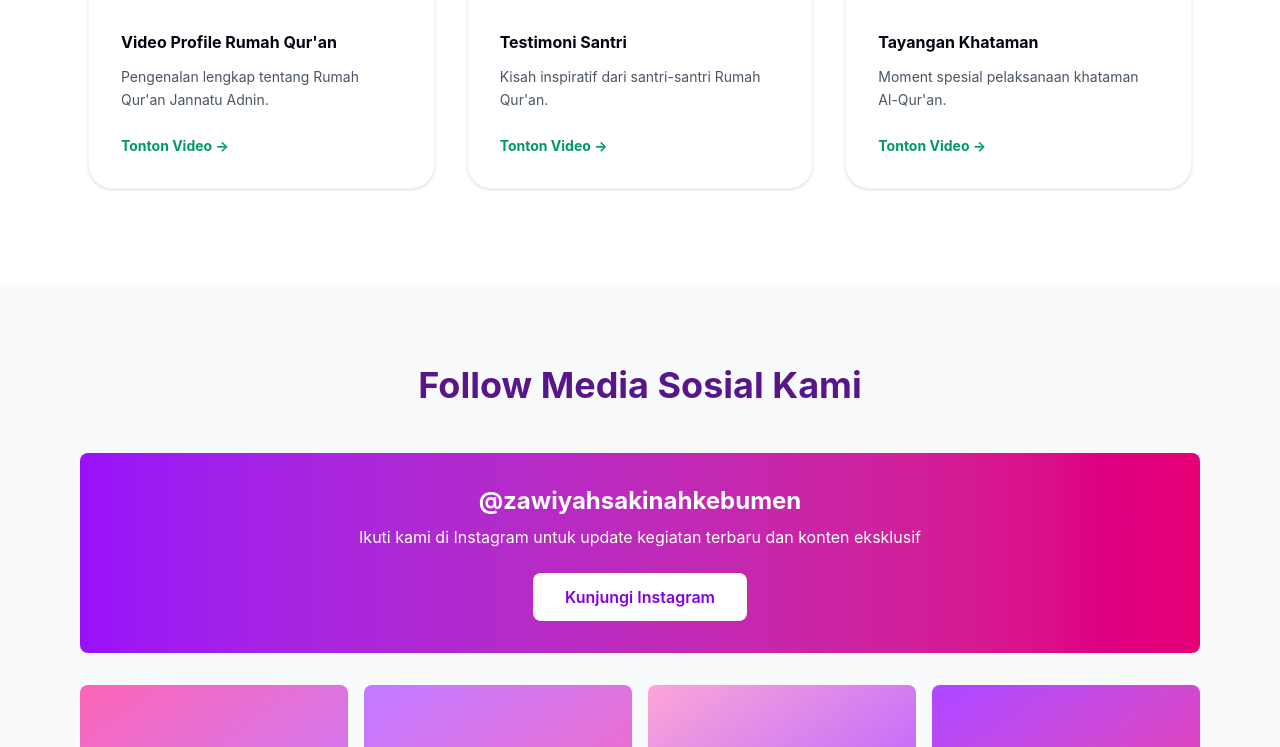
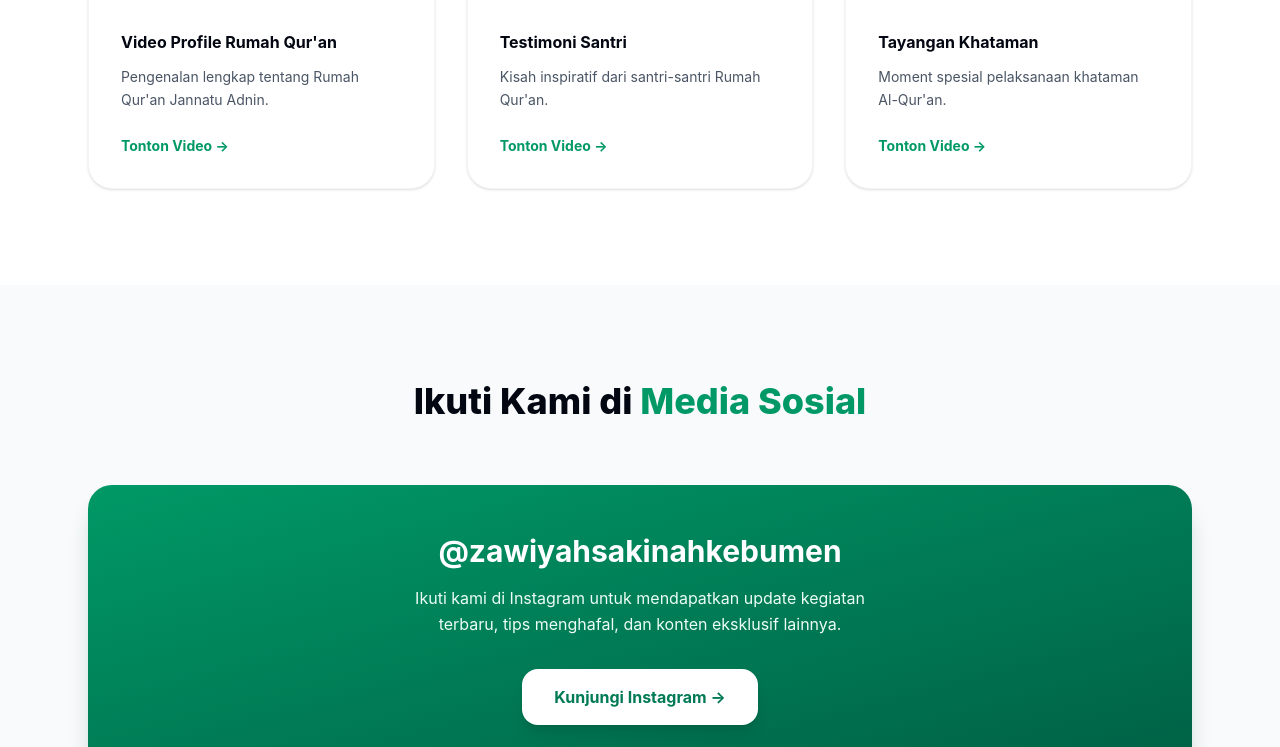
Before and after one commit to kokoy13/jannatu-adnin-frontend, a React (Vite) app in the folder jannatuadnin-frontend/: page /galeri in a window 1280 px wide. Shown: the part 2028-2775 px from the top of the page. Built offline with nearby package versions, Linux system fonts and the light colour scheme.

Commit message:
redesain instragram section - Gallery ,pemberian span pada judul - all title

```diff
--- a/jannatuadnin-frontend/src/pages/Announcement.jsx
+++ b/jannatuadnin-frontend/src/pages/Announcement.jsx
@@ -13,7 +13,7 @@ const Announcement = () => {
 
                 <div className="max-w-6xl mx-auto px-4 text-center relative z-10">
                     <h1 className="text-4xl md:text-5xl font-extrabold text-gray-900 mb-6 leading-tight">
-                        Pengumuman & Berita
+                        Pengumuman &<span className="text-emerald-600">Berita</span>
                     </h1>
                     <p className="text-lg md:text-xl text-gray-600 max-w-2xl mx-auto">
                         Temukan informasi terkini, kegiatan santri, dan perkembangan terbaru dari
@@ -63,7 +63,7 @@ const Announcement = () => {
             {/* <!-- Announcements List --> */}
             <section className="py-20 bg-gray-50">
                 <div className="max-w-6xl mx-auto px-4">
-                    <h2 className="text-4xl font-bold text-black text-center mb-12">Pengumuman Terbaru</h2>
+                    <h2 className="text-4xl font-bold text-black text-center mb-12">Pengumuman <span className="text-emerald-600">Terbaru</span></h2>
 
                     {/* <!-- Announcement 1 --> */}
                     <article className="group bg-white rounded-3xl border border-gray-100 p-8 mb-8 shadow-sm transition-all duration-300 hover:shadow-xl hover:shadow-emerald-950/5 hover:-translate-y-1">
--- a/jannatuadnin-frontend/src/pages/Article.jsx
+++ b/jannatuadnin-frontend/src/pages/Article.jsx
@@ -14,7 +14,7 @@ const Article = () => {
 
                 <div className="max-w-4xl mx-auto px-6 text-center relative z-10">
                     <h1 className="text-4xl md:text-5xl font-extrabold text-gray-950 mb-6 leading-tight">
-                        Artikel & Wawasan
+                        Artikel & <span className="text-emerald-600">Wawasan</span>
                     </h1>
 
                     <p className="text-lg md:text-xl text-gray-600 max-w-2xl mx-auto leading-relaxed">
--- a/jannatuadnin-frontend/src/pages/Gallery.jsx
+++ b/jannatuadnin-frontend/src/pages/Gallery.jsx
@@ -14,7 +14,7 @@ const Gallery = () => {
 
                 <div className="max-w-4xl mx-auto px-6 text-center relative z-10">
                     <h1 className="text-4xl md:text-5xl font-extrabold text-gray-950 mb-6 leading-tight">
-                        Galeri Kegiatan
+                        Galeri <span className="text-emerald-600">Kegiatan</span>
                     </h1>
 
                     <p className="text-lg md:text-xl text-gray-600 max-w-2xl mx-auto leading-relaxed">
@@ -249,11 +249,10 @@ const Gallery = () => {
             </section>
 
             {/* <!-- Video Section --> */}
-            {/* */}
             <section className="py-24 bg-white">
                 <div className="max-w-6xl mx-auto px-6">
                     <h2 className="text-3xl md:text-4xl font-extrabold text-gray-950 text-center mb-16">
-                        Video Dokumentasi
+                        Video <span className="text-emerald-600">Dokumentasi</span>
                     </h2>
 
                     <div className="grid grid-cols-1 md:grid-cols-3 gap-8">
@@ -305,27 +304,34 @@ const Gallery = () => {
             </section>
 
             {/* <!-- Instagram Section --> */}
-            <section className="py-20 bg-gray-50">
-                <div className="max-w-6xl mx-auto px-4">
-                    <h2 className="text-4xl font-bold text-center text-purple-900 mb-12">Follow Media Sosial Kami</h2>
+            <section className="py-24 bg-gray-50">
+                <div className="max-w-6xl mx-auto px-6">
+                    <h2 className="text-3xl md:text-4xl font-extrabold text-gray-950 text-center mb-16">
+                        Ikuti Kami di <span className="text-emerald-600">Media Sosial</span>
+                    </h2>
 
-                    <div className="bg-gradient-to-r from-purple-600 to-pink-600 rounded-lg p-8 text-center text-white mb-8">
-                        <h3 className="text-2xl font-bold mb-2">@zawiyahsakinahkebumen</h3>
-                        <p className="mb-6">Ikuti kami di Instagram untuk update kegiatan terbaru dan konten eksklusif</p>
-                        <button className="bg-white text-purple-700 px-8 py-3 rounded-lg font-semibold hover:bg-gray-100 transition">
-                            Kunjungi Instagram
+                    {/* Banner Utama */}
+                    <div className="bg-gradient-to-br from-emerald-600 to-emerald-800 rounded-3xl p-12 text-center text-white mb-12 shadow-xl shadow-emerald-900/20">
+                        <h3 className="text-3xl font-bold mb-4">@zawiyahsakinahkebumen</h3>
+                        <p className="mb-8 text-emerald-50 max-w-lg mx-auto leading-relaxed">
+                            Ikuti kami di Instagram untuk mendapatkan update kegiatan terbaru, tips menghafal, dan konten eksklusif lainnya.
+                        </p>
+                        <button className="bg-white text-emerald-700 px-8 py-4 rounded-2xl font-bold hover:bg-emerald-50 transition-all shadow-lg hover:-translate-y-1 active:scale-95">
+                            Kunjungi Instagram →
                         </button>
                     </div>
 
-                    <div className="grid grid-cols-1 md:grid-cols-4 gap-4">
-                        <div className="bg-gradient-to-br from-pink-400 to-purple-400 rounded-lg h-48"></div>
-                        <div className="bg-gradient-to-br from-purple-400 to-pink-400 rounded-lg h-48"></div>
-                        <div className="bg-gradient-to-br from-pink-300 to-purple-500 rounded-lg h-48"></div>
-                        <div className="bg-gradient-to-br from-purple-500 to-pink-500 rounded-lg h-48"></div>
+                    {/* Grid Gambar Sosial Media */}
+                    <div className="grid grid-cols-2 md:grid-cols-4 gap-4">
+                        {[...Array(4)].map((_, i) => (
+                            <div key={i} className="group relative rounded-3xl h-60 bg-gradient-to-tr from-emerald-200 to-emerald-400 overflow-hidden cursor-pointer">
+                                {/* Overlay Tipis saat Hover */}
+                                <div className="absolute inset-0 bg-emerald-950/20 opacity-0 group-hover:opacity-100 transition-opacity"></div>
+                            </div>
+                        ))}
                     </div>
                 </div>
             </section>
-
             {/* <!-- Footer --> */}
             <Footer></Footer>
         </div>
```
